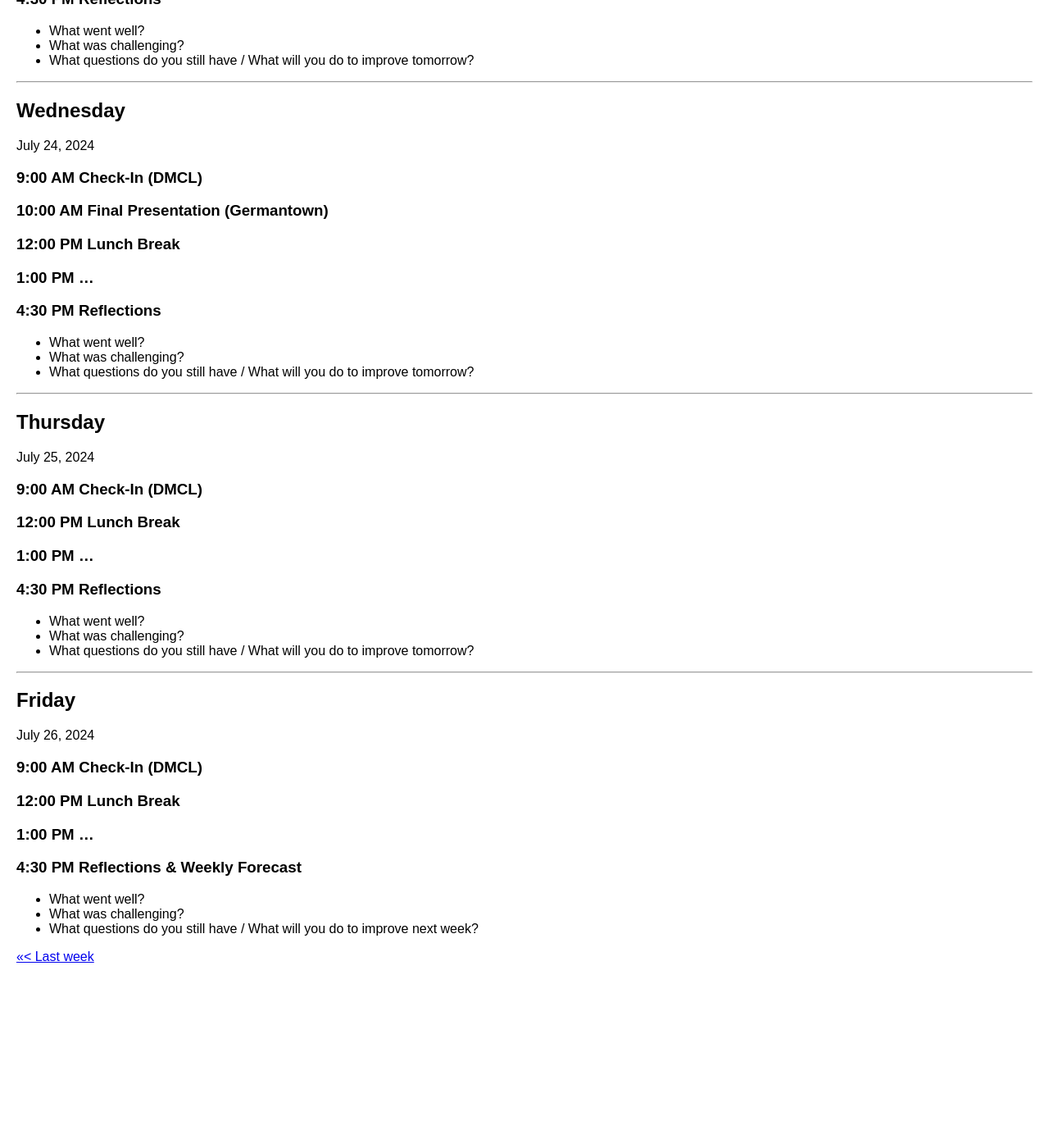
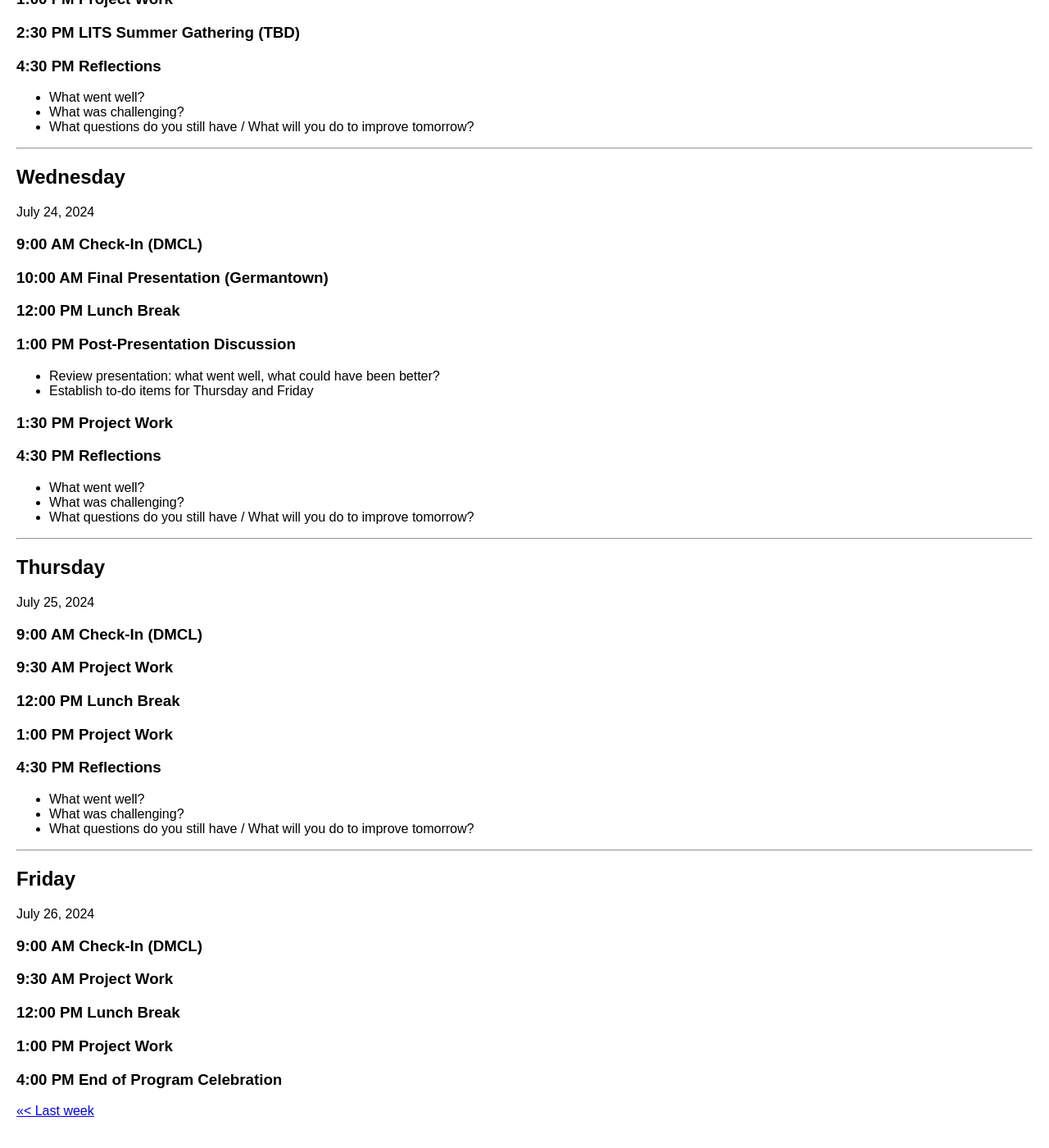
Before and after one commit to digbmc/dssf-syll, a Jekyll site: the page built from _weeks/08-final.md, in a window 1280 px wide and 1400 px high, scrolled down 914 px. Shown: the whole window at 82% size. Built offline with Jekyll 4.4.1, drawn with Linux system fonts in a browser that asks for light colours; before the commit the page ends 2126 px from its top, so only the background shows below that; some of the changed text lies outside the part shown.

Commit message:
Update 08-final.md; add project work

```diff
--- a/_weeks/08-final.md
+++ b/_weeks/08-final.md
@@ -10,9 +10,11 @@ July 22, 2024
 
 ### 9:00 AM Check-In (DMCL)
 
+### 9:30 AM Project Work
+
 ### 12:00 PM Lunch Break
 
-### 1:00 PM ...
+### 1:00 PM Project Work
 
 ### 4:30 PM Reflections
 - What went well?
@@ -26,11 +28,13 @@ July 23, 2024
 
 ### 9:00 AM Check-In (DMCL)
 
+### 9:30 AM Project Work
+
 ### 11:00 AM Germantown Y Project Meeting (Zoom)
 
 ### 12:00 PM Lunch Break
 
-### 1:00 PM ...
+### 1:00 PM Project Work
 
 ### 2:30 PM LITS Summer Gathering (TBD)
 
@@ -50,7 +54,11 @@ July 24, 2024
 
 ### 12:00 PM Lunch Break
 
-### 1:00 PM ...
+### 1:00 PM Post-Presentation Discussion
+- Review presentation: what went well, what could have been better?
+- Establish to-do items for Thursday and Friday
+
+### 1:30 PM Project Work
 
 ### 4:30 PM Reflections
 - What went well?
@@ -64,9 +72,11 @@ July 25, 2024
 
 ### 9:00 AM Check-In (DMCL)
 
+### 9:30 AM Project Work
+
 ### 12:00 PM Lunch Break
 
-### 1:00 PM ...
+### 1:00 PM Project Work
 
 ### 4:30 PM Reflections
 - What went well?
@@ -80,13 +90,12 @@ July 26, 2024
 
 ### 9:00 AM Check-In (DMCL)
 
+### 9:30 AM Project Work
+
 ### 12:00 PM Lunch Break
 
-### 1:00 PM ...
+### 1:00 PM Project Work
 
-### 4:30 PM Reflections & Weekly Forecast
-- What went well?
-- What was challenging?
-- What questions do you still have / What will you do to improve next week?
+### 4:00 PM End of Program Celebration
 
 [<<< Last week](07-testing.md)
```
